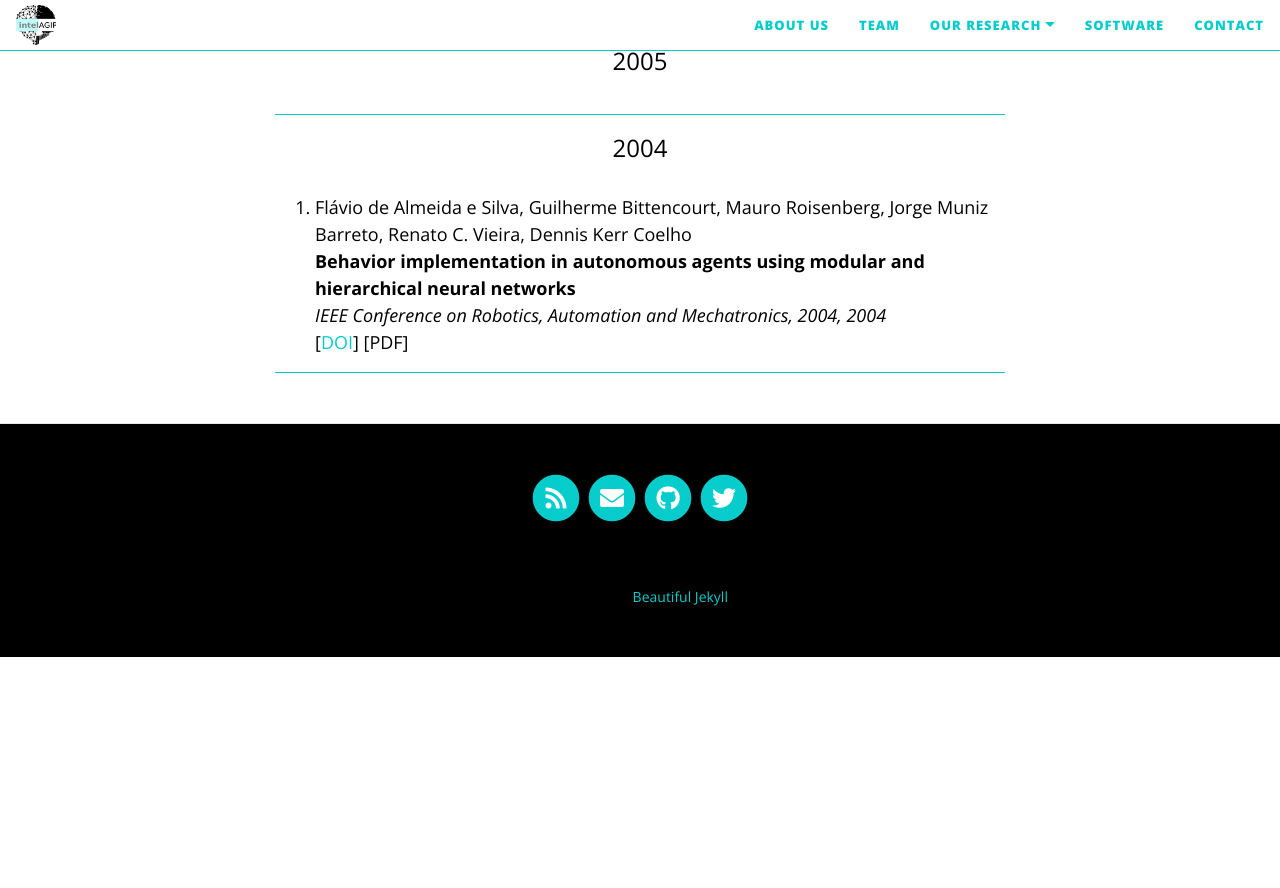
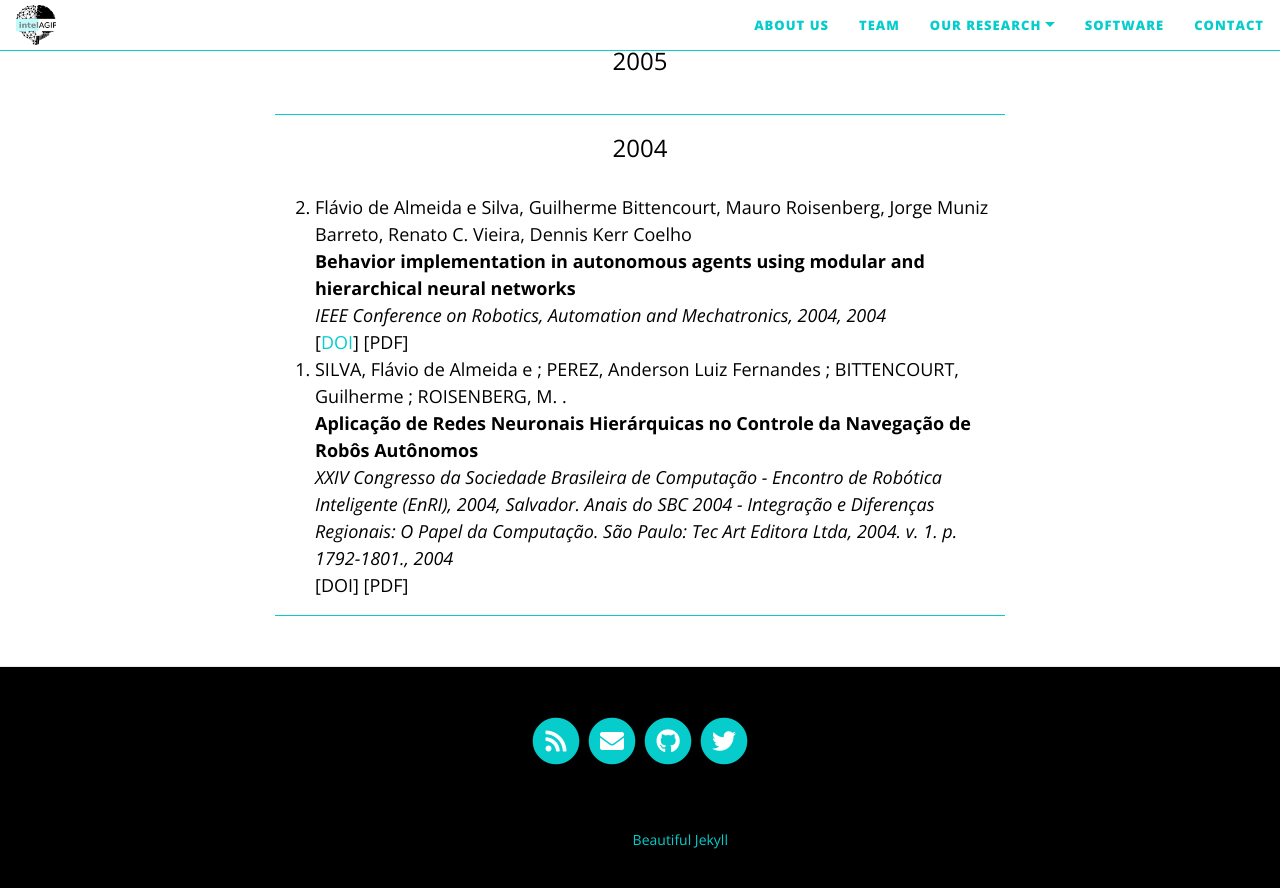
Before and after one commit to IntelAgir-Research-Group/intelagir-research-group.github.io, a Jekyll site: the page built from pages/publications.md, in a window 1280 px wide and 900 px high, scrolled down 10460 px. Shown: the top 888 px of the window. Built offline with Jekyll 4.4.1, drawn with Linux system fonts in a browser that asks for light colours; nearby versions of some CDN libraries; before the commit the page ends 11117 px from its top, so only the background shows below that.

Commit message:
Update publications.md

```diff
--- a/pages/publications.md
+++ b/pages/publications.md
@@ -460,6 +460,15 @@
     year: 2010
     type: conference
 
+  - title: "Changes of Affective States in Intelligent Tutoring System to Improve Feedbacks Through Low-Cost and Open Electroencephalogram and Facial Expression"
+    authors: Wellton Costa de Oliveira, Ernani Gottardo, Andrey Ricardo Pimentel
+    venue: "International Conference on Intelligent Tutoring Systems
+ITS 2020"
+    doi: https://doi.org/10.1007/978-3-030-49663-0_55
+    url: #
+    year: 2020
+    type: conference
+
   - title: "Stereoscopic Interactive Objects: Acquisition, Generation and Evaluation"
     authors: Flávio de Almeida e Silva, Diogo Roberto Olsen, Lucas Murbach Pierin, Flávio Bortolozzi, Edson José Rodrigues Justino
     venue: " Proceedings of the 11th International Conference on Computer Supported Education - Volume 2: CSEDU"
@@ -484,14 +493,12 @@
     year: 2004
     type: conference
 
-  - title: "Changes of Affective States in Intelligent Tutoring System to Improve Feedbacks Through Low-Cost and Open Electroencephalogram and Facial Expression"
-    authors: Wellton Costa de Oliveira, Ernani Gottardo, Andrey Ricardo Pimentel
-    venue: "International Conference on Intelligent Tutoring Systems
-ITS 2020"
-    doi: https://doi.org/10.1007/978-3-030-49663-0_55
+  - title: "Aplicação de Redes Neuronais Hierárquicas no Controle da Navegação de Robôs Autônomos"
+    authors: SILVA, Flávio de Almeida e ; PEREZ, Anderson Luiz Fernandes ; BITTENCOURT, Guilherme ; ROISENBERG, M. .
+    venue: "XXIV Congresso da Sociedade Brasileira de Computação - Encontro de Robótica Inteligente (EnRI), 2004, Salvador. Anais do SBC 2004 - Integração e Diferenças Regionais: O Papel da Computação. São Paulo: Tec Art Editora Ltda, 2004. v. 1. p. 1792-1801."
+    doi: #
     url: #
-    year: 2020
+    year: 2004
     type: conference
 
-
 ---
```
